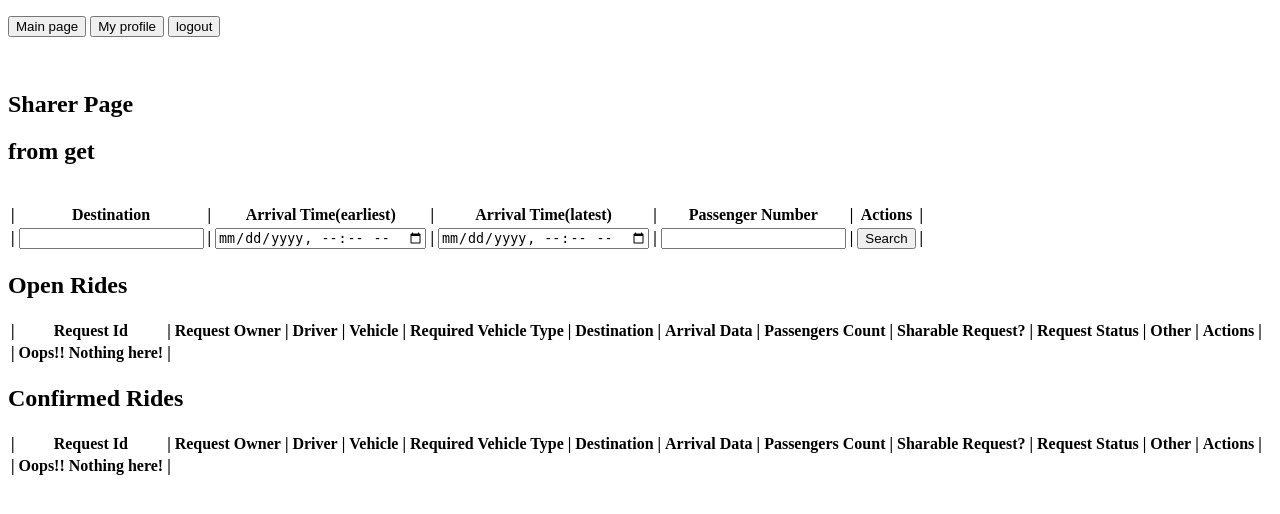
After one commit to yxx137/Duke-ECE-568, a Django app: page /sharer/search/ in a window 1280 px wide. The commit adds this page. Shown: the top 514 px of the page. Run offline with Django 4.2, Linux system fonts and the light colour scheme; the visitor is signed in with stand-in values (Sample User, id 1); lists and menus that the app fills with data are empty.

Commit message:
shareList

```diff
--- a/web-app/bookaride/commonuserviews.py
+++ b/web-app/bookaride/commonuserviews.py
@@ -15,8 +15,7 @@ class CreateRideView(View):
 
     def post(self, request, *args, **kwargs):
 
-
-        vehicle_type = request.POST.get('vehicle_type' ,'')
+        vehicle_type = request.POST.get('vehicle_type', None)
         destination_address = request.POST.get('destination_address' ,'')
         arrival_data_time = request.POST.get('arrival_data_time' ,'')
         number_passengers = request.POST.get('number_passengers' ,'')
--- a/web-app/bookaride/driverviews.py
+++ b/web-app/bookaride/driverviews.py
@@ -18,7 +18,7 @@ class DriverSearchView(View):
         openRequests = Request.objects.filter(completed_status=0, vehicle_type=userVehicle.type, number_passengers__lte=userVehicle.max_number_passengers)
         openRequestsNull = Request.objects.filter(completed_status=0, vehicle_type__isnull=True, number_passengers__lte=userVehicle.max_number_passengers)
         openRequestsWithAction = map(addAction, list(openRequests) + list(openRequestsNull))
-        confirmedRequests = Request.objects.filter(completed_status=1, vehicle_info=userVehicle.id)
+        confirmedRequests = Request.objects.filter(completed_status=1, vehicle_info_id=userVehicle.id)
         return render(request, 'driver/search.html', {'openRequests': openRequestsWithAction, 'confirmedRequests': confirmedRequests})
 
 
@@ -31,8 +31,11 @@ class DriverRideView(View):
 
 @csrf_exempt
 def DriverConfirmRide(request):
+    userId = request.user.id
+    userVehicle = Vehicle.objects.get(driver=userId)
     ride_id = request.POST['ride_id']
     ride = Request.objects.get(id=ride_id)
+    ride.vehicle_info_id = userVehicle.id
     ride.completed_status = 1
     ride.save()
     owner = User.objects.get(id=ride.owner_info_id)
--- a/web-app/bookaride/models.py
+++ b/web-app/bookaride/models.py
@@ -44,3 +44,4 @@ class ShareList(models.Model):
         Request,
         on_delete=models.CASCADE,
     )
+    number_passengers = models.IntegerField(default=1)
--- /dev/null
+++ b/web-app/bookaride/sharerviews.py
@@ -0,0 +1,37 @@
+from django.shortcuts import render
+from django.shortcuts import redirect
+from django.views import View
+from django.views.decorators.csrf import csrf_exempt
+from django.core.mail import send_mail
+
+from .models import *
+
+
+
+
+class SharerSearchView(View):
+    def get(self, request, *args, **kwargs):
+        userId = request.user.id
+
+        return render(request, 'sharer/search.html', {'openRequests': [], 'confirmedRequests': [], 'type': 'from get'})
+
+    def post(self, request, *args, **kwargs):
+        destination = request.POST.get('destination', '')
+        arrival_time_earliest = request.POST.get('arrival_time_earliest', '')
+        arrival_time_latest = request.POST.get('arrival_time_latest', '')
+        passenger_number = request.POST.get('passenger_number', '')
+
+        userId = request.user.id
+        userVehicle = Vehicle.objects.get(driver=userId)
+
+        #if len(destination)==0:
+        #    openRequests = Request.objects.filter(completed_status=0, is_shared=True)
+        if len(arrival_time_earliest)==0 or len(arrival_time_latest)==0 :
+            openRequests = Request.objects.filter(completed_status=0, is_shared = True,
+                                                  destination_address = destination)
+        else:
+            openRequests = Request.objects.filter(completed_status=0, is_shared = True,
+                                                  arrival_data_time__gt=arrival_time_earliest,
+                                                  arrival_data_time__lt=arrival_time_latest,
+                                                  destination_address = destination)
+        return render(request, 'sharer/search.html', {'openRequests': openRequests, 'confirmedRequests': [], 'type': 'from post'})
--- a/web-app/bookaride/urls.py
+++ b/web-app/bookaride/urls.py
@@ -37,4 +37,5 @@ urlpatterns = [
 
     path('driver/drivermsg/<int:driver_id>', views.driverinfoview),
 
+    path('sharer/search/', views.SharerSearchView.as_view()),
 ]
--- a/web-app/bookaride/views.py
+++ b/web-app/bookaride/views.py
@@ -3,7 +3,7 @@ from .loginviews import *
 from .profileviews import *
 from .commonuserviews import *
 from .driverviews import *
-
+from .sharerviews import *
 
 # main entry to login
 def index(request):
--- a/web-app/firsthomework/settings.py
+++ b/web-app/firsthomework/settings.py
@@ -79,7 +79,7 @@ DATABASES = {
         'ENGINE': 'django.db.backends.postgresql',
         'NAME': 'postgres',
         'USER': 'postgres',
-        'PASSWORD': 'postgres',
+        'PASSWORD': '19990606',
         'HOST': '127.0.0.1',
         'PORT': 5432,
     }
--- a/web-app/templates/account/mainpage.html
+++ b/web-app/templates/account/mainpage.html
@@ -13,4 +13,6 @@
     {% if vehicle %}
         <button onclick="location.href = '/driver/search'">I am Driver</button>
     {% endif %}
+
+    <button onclick="location.href = '/sharer/search'">I am Sharer</button>
 {% endblock %}
--- a/web-app/templates/driver/search.html
+++ b/web-app/templates/driver/search.html
@@ -6,11 +6,11 @@
 
 {% block content %}
 
-    <label>Driver page</label>
+    <h2>Driver page</h2>
     <br/>
-    <label>Open Rides</label>
+    <h2>Open Rides</h2>
     {% include "list/request_list.html" with requests=openRequests full=True %}
-    <label>Confirmed Rides</label>
+    <h2>Confirmed Rides</h2>
     {% include "list/request_list.html" with requests=confirmedRequests full=True %}
 
 {% endblock %}
--- /dev/null
+++ b/web-app/templates/sharer/search.html
@@ -0,0 +1,48 @@
+{% extends "userbase.html" %}
+
+{% block title %}
+    <title>Sharer</title>
+{% endblock %}
+
+{% block content %}
+
+    <h2>Sharer Page</h2>
+    <h2>{{type}}</h2>
+    <br/>
+    <form action="/sharer/search/" method="post"> {% csrf_token %}
+        <table>
+            <tr>
+                <th>|</th>
+                <th>Destination</th>
+                <th>|</th>
+                <th>Arrival Time(earliest)</th>
+                <th>|</th>
+                <th>Arrival Time(latest)</th>
+                <th>|</th>
+                <th>Passenger Number</th>
+                <th>|</th>
+                <th>Actions</th>
+                <th>|</th>
+            </tr>
+            <tr>
+                <th>|</th>
+                <th><input name="destination" /></th>
+                <th>|</th>
+                <th><input name="arrival_time_earliest" type="datetime-local"/></th>
+                <th>|</th>
+                <th><input name="arrival_time_latest" type="datetime-local"/></th>
+                <th>|</th>
+                <th><input name="passenger_number" type="number"/></th>
+                <th>|</th>
+                <th><input type="submit" value="Search"/></th>
+                <th>|</th>
+            </tr>
+        </table>
+    </form>
+
+    <h2>Open Rides</h2>
+    {% include "list/request_list.html" with requests=openRequests full=True %}
+    <h2>Confirmed Rides</h2>
+    {% include "list/request_list.html" with requests=confirmedRequests full=True %}
+
+{% endblock %}
```
Also changed, not shown: web-app/bookaride/migrations/0002_sharelist_number_passengers.py (added).
